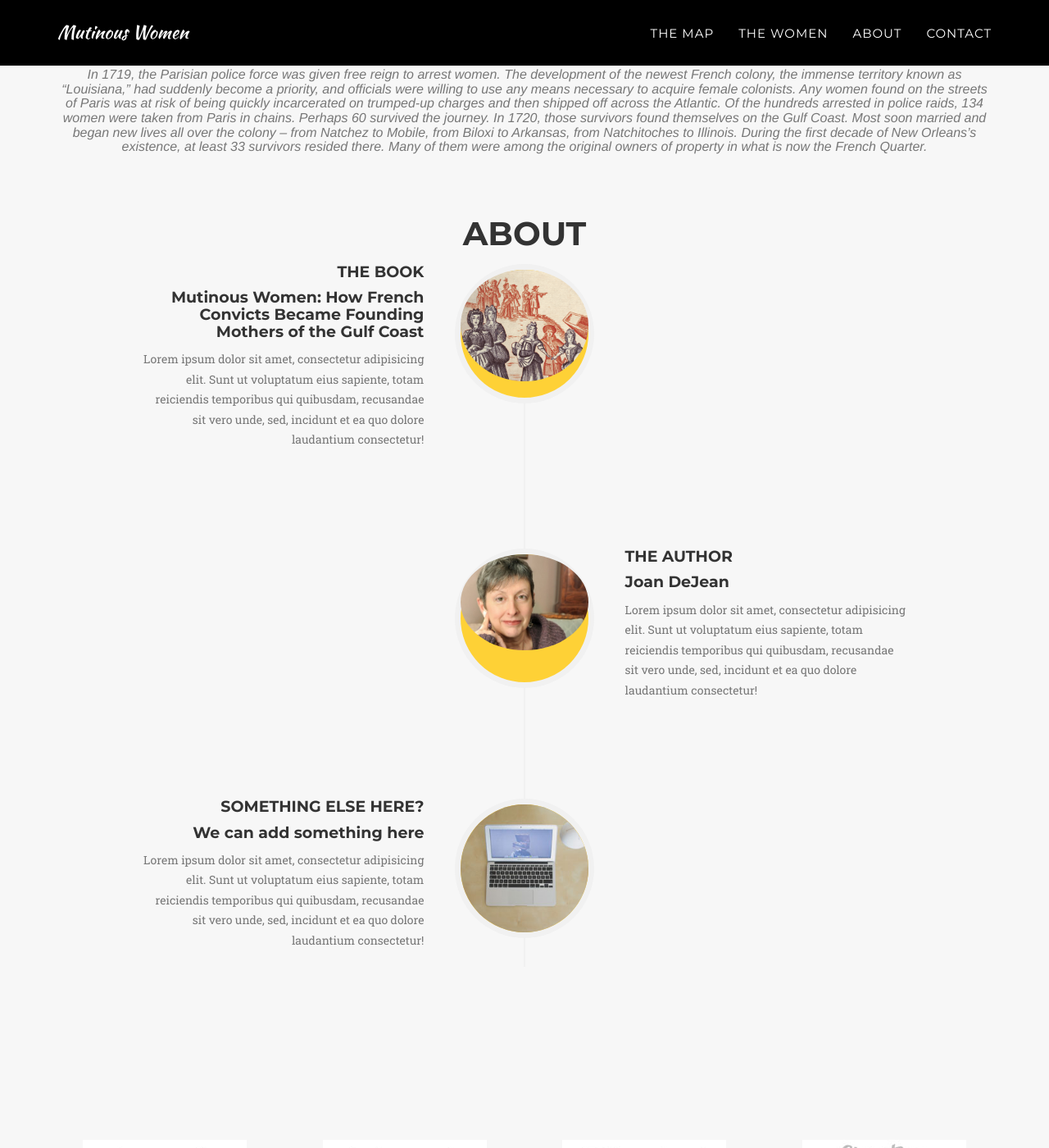
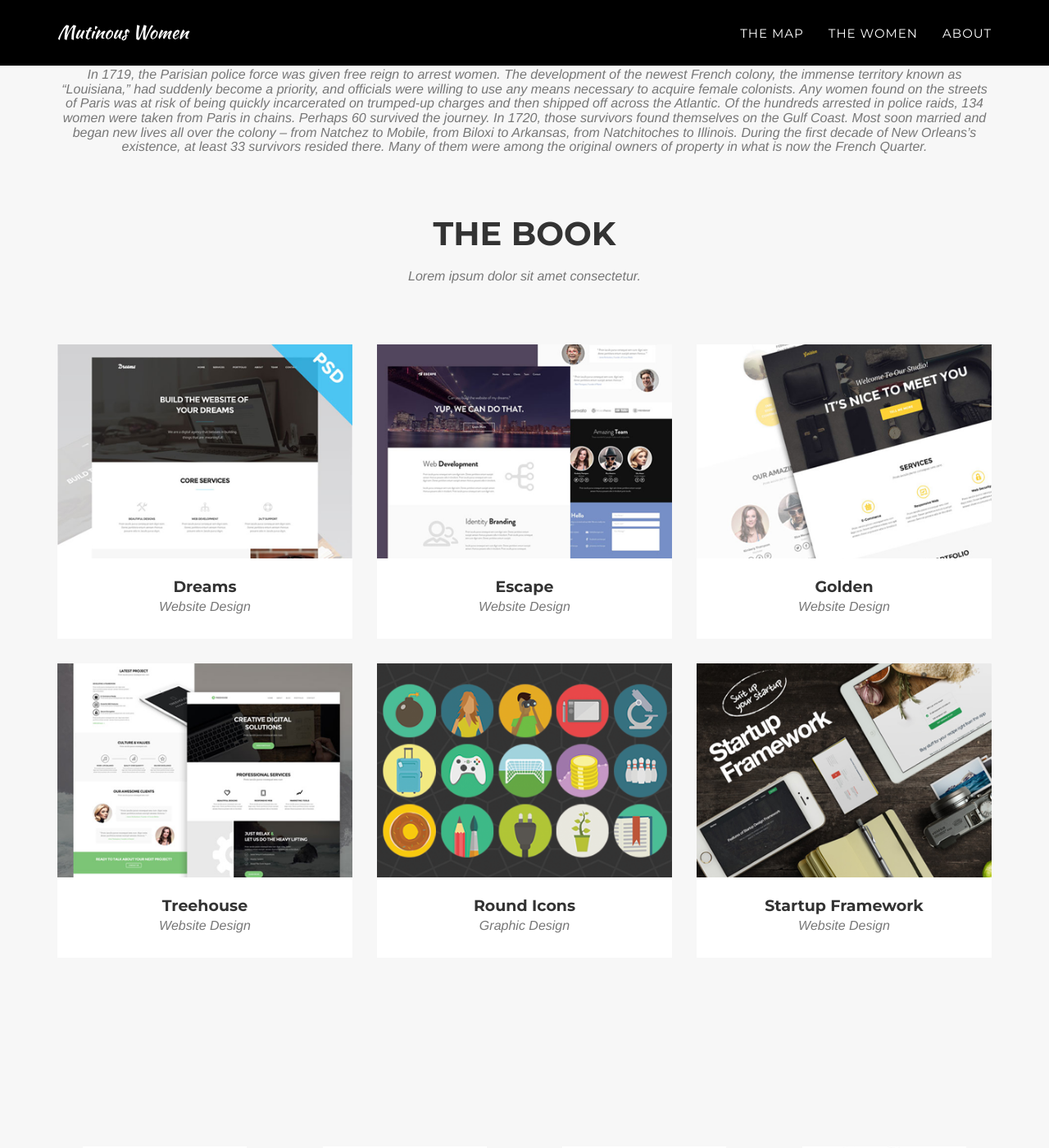
Before and after one commit to Penn-Price-Lab/mutinous-women.github.io, a Jekyll site: the page built from index.html, in a window 1280 px wide and 1400 px high, scrolled down 1246 px. Shown: the whole window at 82% size. Built offline with Jekyll 4.4.1, drawn with Linux system fonts in a browser that asks for light colours; some web fonts are replaced.

Commit message:
Thursday
Changed the About section

```diff
--- a/_includes/about.html
+++ b/_includes/about.html
@@ -1,62 +1,29 @@
-<!-- About Section -->
-    <section id="about">
+<!-- Portfolio Grid Section -->
+    <section id="portfolio" class="bg-light-gray">
         <div class="container">
             <div class="row">
                 <div class="col-lg-12 text-center">
-                    <h2 class="section-heading">About</h2>
-
+                    <h2 class="section-heading">The book</h2>
+                    <h3 class="section-subheading text-muted">Lorem ipsum dolor sit amet consectetur.</h3>
                 </div>
             </div>
             <div class="row">
-                <div class="col-lg-12">
-                    <ul class="timeline">
-                        <li>
-                            <div class="timeline-image">
-                                <img class="img-circle img-responsive" src="img/about/cover.png" alt="">
+            {% for post in site.posts %}
+                <div class="col-md-4 col-sm-6 portfolio-item">
+                    <a href="#portfolioModal{{ post.modal-id }}" class="portfolio-link" data-toggle="modal">
+                        <div class="portfolio-hover">
+                            <div class="portfolio-hover-content">
+                                <i class="fa fa-plus fa-3x"></i>
                             </div>
-                            <div class="timeline-panel">
-                                <div class="timeline-heading">
-                                    <h4>The book</h4>
-                                    <h4 class="subheading">Mutinous Women: How French Convicts Became Founding Mothers of the Gulf Coast</h4>
-                                </div>
-                                <div class="timeline-body">
-                                    <p class="text-muted">Lorem ipsum dolor sit amet, consectetur adipisicing elit. Sunt ut voluptatum eius sapiente, totam reiciendis temporibus qui quibusdam, recusandae sit vero unde, sed, incidunt et ea quo dolore laudantium consectetur!</p>
-                                </div>
-                            </div>
-                        </li>
-                        <li class="timeline-inverted">
-                            <div class="timeline-image">
-                                <img class="img-circle img-responsive" src="img/about/author.jpg" alt="">
-                            </div>
-                            <div class="timeline-panel">
-                                <div class="timeline-heading">
-                                    <h4>The author</h4>
-                                    <h4 class="subheading">Joan DeJean</h4>
-                                </div>
-                                <div class="timeline-body">
-                                    <p class="text-muted">Lorem ipsum dolor sit amet, consectetur adipisicing elit. Sunt ut voluptatum eius sapiente, totam reiciendis temporibus qui quibusdam, recusandae sit vero unde, sed, incidunt et ea quo dolore laudantium consectetur!</p>
-                                </div>
-                            </div>
-                        </li>
-                        <li>
-                            <div class="timeline-image">
-                                <img class="img-circle img-responsive" src="img/about/3.jpg" alt="">
-                            </div>
-                            <div class="timeline-panel">
-                                <div class="timeline-heading">
-                                    <h4>Something else here?</h4>
-                                    <h4 class="subheading">We can add something here</h4>
-                                </div>
-                                <div class="timeline-body">
-                                    <p class="text-muted">Lorem ipsum dolor sit amet, consectetur adipisicing elit. Sunt ut voluptatum eius sapiente, totam reiciendis temporibus qui quibusdam, recusandae sit vero unde, sed, incidunt et ea quo dolore laudantium consectetur!</p>
-                                </div>
-                            </div>
-                        </li>
-
-
-                        </li>
-                    </ul>
+                        </div>
+                        <img src="img/portfolio/{{ post.thumbnail }}" class="img-responsive img-centered" alt="">
+                    </a>
+                    <div class="portfolio-caption">
+                        <h4>{{ post.title }}</h4>
+                        <p class="text-muted">{{ post.subtitle }}</p>
+                    </div>
                 </div>
+            {% endfor %}
             </div>
         </div>
     </section>
--- a/_includes/header.html
+++ b/_includes/header.html
@@ -29,7 +29,7 @@
 
                     </li>
                     <li>
-                        <a class="page-scroll" href="#contact">Contact</a>
+
                     </li>
                 </ul>
             </div>
```
Also changed, not shown: 8 other files.
